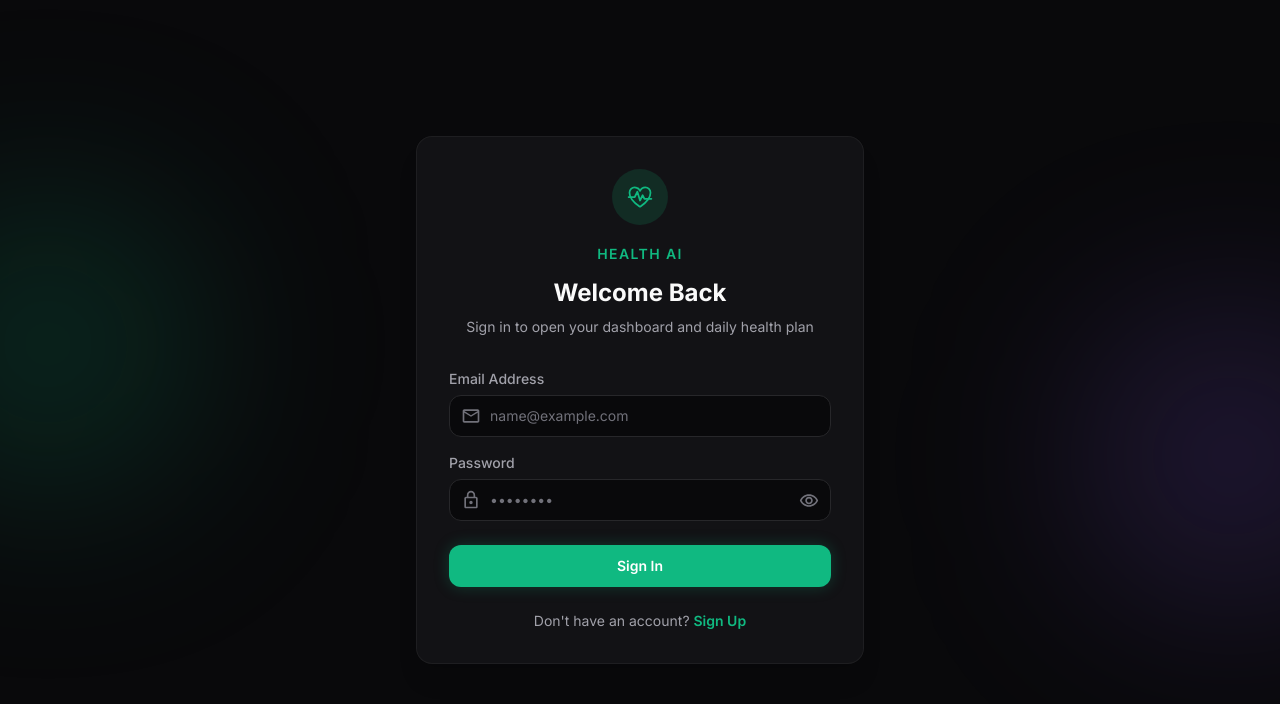
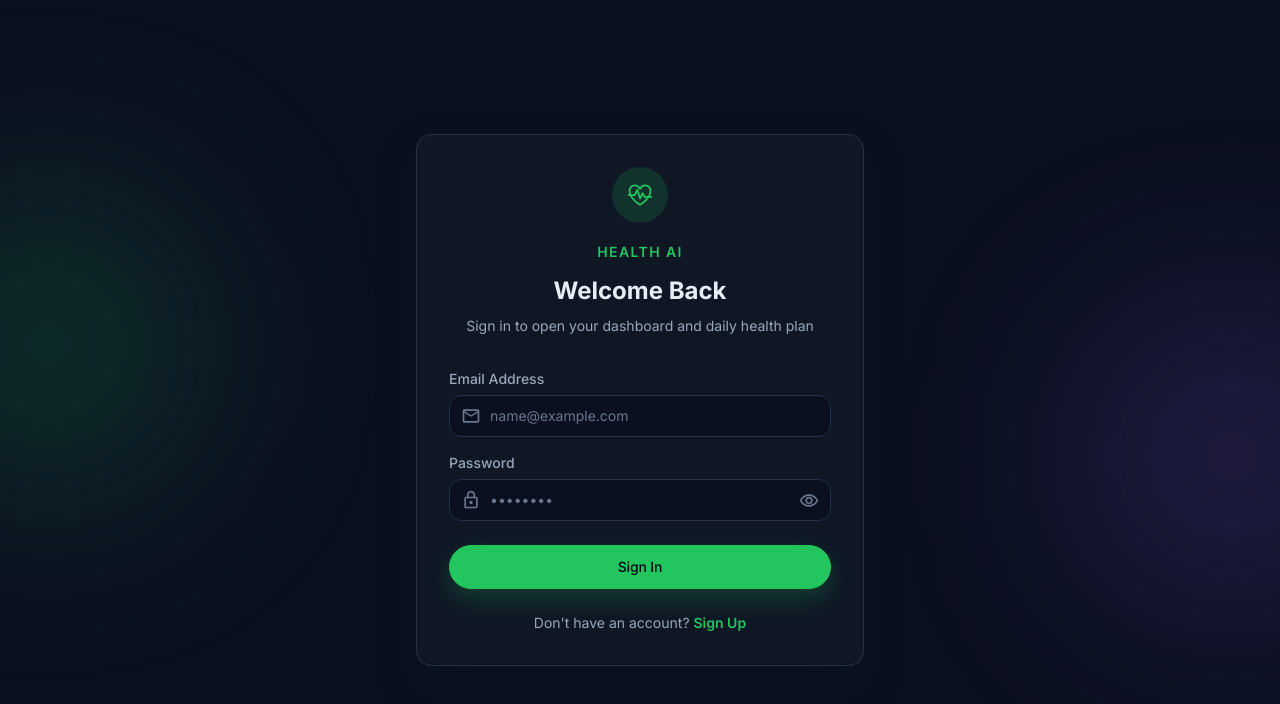
Before and after one commit to apratimd20/HealthAI, a React (Vite) app in the folder health-ai-frontend/: page /login in a window 1280 px wide. Shown: the top 704 px of the page. Built offline with nearby package versions, Linux system fonts and the light colour scheme; no server answers.

Commit message:
fix ui issue

```diff
--- a/health-ai-frontend/src/components/ui/Button.jsx
+++ b/health-ai-frontend/src/components/ui/Button.jsx
@@ -2,18 +2,20 @@ import React from 'react';
 
 const variantClasses = {
   primary:
-    'bg-brand text-white hover:bg-brand-hover shadow-[0_0_15px_rgba(16,185,129,0.25)] border border-transparent',
+    'bg-brand text-slate-950 border border-brand hover:bg-brand-hover shadow-[0_10px_24px_rgba(34,197,94,0.22)]',
   secondary:
-    'bg-surface-card text-fg border border-border-default hover:bg-surface-card-hover',
+    'bg-surface-card text-fg border border-border-default hover:bg-surface-card-hover hover:border-brand/30',
   outline:
     'bg-transparent text-fg border border-border-default hover:border-brand hover:text-brand',
+  danger:
+    'bg-red-500/10 text-red-300 border border-red-500/30 hover:bg-red-500/15',
   text: 'bg-transparent text-fg-muted hover:text-fg border border-transparent',
 };
 
 const sizeClasses = {
-  sm: 'px-3 py-1.5 text-sm gap-1.5',
-  md: 'px-5 py-2.5 text-sm gap-2',
-  lg: 'px-6 py-3 text-base gap-2',
+  sm: 'h-9 px-3 text-sm gap-1.5',
+  md: 'h-11 px-4 text-sm gap-2',
+  lg: 'h-12 px-5 text-base gap-2.5',
 };
 
 const Button = ({
@@ -25,13 +27,16 @@ const Button = ({
   disabled = false,
   onClick,
   icon,
+  iconPosition = 'left',
   className = '',
   ...props
 }) => {
+  const hasIcon = !loading && icon;
+
   return (
     <button
       type={type}
-      className={`inline-flex items-center justify-center rounded-md font-semibold transition-all duration-200 disabled:cursor-not-allowed disabled:opacity-50 ${variantClasses[variant]} ${sizeClasses[size]} ${loading ? 'relative' : ''} ${className}`}
+      className={`inline-flex items-center justify-center rounded-xl font-medium tracking-[-0.01em] transition-all duration-200 disabled:cursor-not-allowed disabled:opacity-50 ${variantClasses[variant]} ${sizeClasses[size]} ${loading ? 'relative' : ''} ${className}`}
       onClick={onClick}
       disabled={disabled || loading}
       {...props}
@@ -39,8 +44,13 @@ const Button = ({
       {loading && (
         <span className="h-4 w-4 animate-spin rounded-full border-2 border-current border-t-transparent" />
       )}
-      {!loading && icon && <span className="flex shrink-0 items-center">{icon}</span>}
+      {!loading && hasIcon && iconPosition === 'left' && (
+        <span className="flex shrink-0 items-center">{icon}</span>
+      )}
       <span>{children}</span>
+      {!loading && hasIcon && iconPosition === 'right' && (
+        <span className="flex shrink-0 items-center">{icon}</span>
+      )}
     </button>
   );
 };
--- a/health-ai-frontend/src/components/ui/Card.jsx
+++ b/health-ai-frontend/src/components/ui/Card.jsx
@@ -15,12 +15,12 @@ const Card = ({
   const Component = isInteractive ? motion.div : 'div';
   const motionProps = isInteractive ? { whileHover: cardHover } : {};
 
-  const style = accentColor ? { borderTop: `4px solid ${accentColor}` } : {};
+  const style = accentColor ? { borderTop: `3px solid ${accentColor}` } : {};
 
   return (
     <Component
       style={style}
-      className={`rounded-lg border border-border-default bg-surface-card p-5 ${glow ? 'shadow-[0_0_20px_rgba(16,185,129,0.08)]' : ''} ${isInteractive ? 'cursor-pointer transition-colors hover:bg-surface-card-hover' : ''} ${className}`}
+      className={`rounded-2xl border border-border-default bg-surface-card p-4 shadow-[0_8px_20px_rgba(15,23,42,0.06)] sm:p-5 ${glow ? 'shadow-[0_12px_30px_rgba(34,197,94,0.08)]' : ''} ${isInteractive ? 'cursor-pointer transition-colors hover:border-brand/20 hover:bg-surface-card-hover' : ''} ${className}`}
       onClick={onClick}
       {...motionProps}
       {...props}
--- a/health-ai-frontend/src/index.css
+++ b/health-ai-frontend/src/index.css
@@ -3,32 +3,53 @@
 @theme {
   --font-sans: "Inter", system-ui, -apple-system, BlinkMacSystemFont, "Segoe UI", Roboto,
     sans-serif;
-  --color-surface-base: #09090b;
-  --color-surface-muted: #0e0e11;
-  --color-surface-card: #18181b;
-  --color-surface-card-hover: #202024;
-  --color-border-default: #27272a;
-  --color-brand: #10b981;
-  --color-brand-hover: #34d399;
-  --color-fg: #fafafa;
-  --color-fg-muted: #a1a1aa;
-  --color-fg-subtle: #71717a;
+  --color-surface-base: #0b1020;
+  --color-surface-muted: #101827;
+  --color-surface-card: #111827;
+  --color-surface-card-hover: #162032;
+  --color-border-default: #233047;
+  --color-brand: #22c55e;
+  --color-brand-hover: #16a34a;
+  --color-fg: #e5edf7;
+  --color-fg-muted: #9aa7b8;
+  --color-fg-subtle: #6a778a;
   --color-danger: #ef4444;
   --color-water: #3b82f6;
   --color-sleep: #8b5cf6;
   --color-calories: #f59e0b;
   --radius-sm: 8px;
   --radius-md: 12px;
-  --radius-lg: 20px;
+  --radius-lg: 18px;
+  --radius-xl: 24px;
 }
 
 @layer base {
+  * {
+    box-sizing: border-box;
+  }
+
+  html {
+    scroll-behavior: smooth;
+    background: #0b1020;
+  }
+
   body {
-    @apply bg-surface-base text-fg font-sans antialiased overflow-x-hidden;
+    @apply min-h-svh bg-surface-base text-fg antialiased overflow-x-hidden font-sans;
+    text-rendering: optimizeLegibility;
+    -webkit-font-smoothing: antialiased;
+    -moz-osx-font-smoothing: grayscale;
   }
 
   #root {
     @apply min-h-svh w-full;
+  }
+
+  a, button, input, select, textarea {
+    @apply transition-all duration-200;
+  }
+
+  ::selection {
+    background: rgba(34, 197, 94, 0.2);
   }
 
   ::-webkit-scrollbar {
@@ -50,18 +71,24 @@
 }
 
 @utility glass-panel {
-  background: rgba(24, 24, 27, 0.7);
-  backdrop-filter: blur(12px);
-  -webkit-backdrop-filter: blur(12px);
-  border: 1px solid rgba(255, 255, 255, 0.05);
+  background: rgba(17, 24, 39, 0.92);
+  border: 1px solid rgba(148, 163, 184, 0.18);
+  box-shadow: 0 20px 45px rgba(15, 23, 42, 0.2);
 }
 
 @utility form-select {
-  @apply w-full rounded-md border border-border-default bg-surface-base px-3 py-2.5 text-sm text-fg transition-colors;
-  @apply focus:border-brand focus:outline-none focus:ring-1 focus:ring-brand;
+  @apply w-full rounded-lg border border-border-default bg-surface-base px-3.5 py-2.5 text-sm text-fg transition-colors;
+  @apply focus:border-brand focus:outline-none focus:ring-2 focus:ring-brand/20;
 }
 
-/* Hide scrollbar for nav */
+@utility app-shell {
+  @apply mx-auto w-full max-w-7xl px-3 sm:px-4 lg:px-6;
+}
+
+@utility section-card {
+  @apply rounded-2xl border border-border-default bg-surface-card shadow-[0_8px_24px_rgba(15,23,42,0.12)];
+}
+
 .scrollbar-hide::-webkit-scrollbar {
   display: none;
 }
--- a/health-ai-frontend/src/layouts/AuthLayout.jsx
+++ b/health-ai-frontend/src/layouts/AuthLayout.jsx
@@ -5,26 +5,26 @@ import { IoFitnessOutline } from 'react-icons/io5';
 
 const AuthLayout = ({ children, title, subtitle }) => {
   return (
-    <div className="relative flex min-h-svh items-center justify-center overflow-hidden bg-surface-base px-4 py-10">
+    <div className="relative flex min-h-svh items-center justify-center overflow-hidden bg-surface-base px-3 py-6 sm:px-4 sm:py-10">
       <div className="pointer-events-none absolute inset-0">
         <div className="absolute -left-24 top-1/4 h-72 w-72 rounded-full bg-brand/20 blur-[100px]" />
         <div className="absolute -right-24 bottom-1/4 h-72 w-72 rounded-full bg-sleep/20 blur-[100px]" />
       </div>
 
       <motion.div
-        className="glass-panel relative z-10 w-full max-w-md rounded-2xl p-8 shadow-xl"
+        className="glass-panel relative z-10 w-full max-w-[22rem] rounded-2xl p-5 shadow-xl sm:max-w-md sm:p-8"
         variants={pageTransition}
         initial="initial"
         animate="animate"
         exit="exit"
       >
-        <div className="mb-8 text-center">
+        <div className="mb-6 text-center sm:mb-8">
           <div className="mx-auto mb-4 flex h-14 w-14 items-center justify-center rounded-full bg-brand/15 text-brand">
             <IoFitnessOutline className="h-7 w-7" />
           </div>
           <span className="text-sm font-semibold uppercase tracking-widest text-brand">Health AI</span>
-          <h1 className="mt-3 text-2xl font-bold text-fg">{title}</h1>
-          {subtitle && <p className="mt-2 text-sm text-fg-muted">{subtitle}</p>}
+          <h1 className="mt-3 text-[1.7rem] font-bold text-fg sm:text-2xl">{title}</h1>
+          {subtitle && <p className="mt-2 text-sm leading-relaxed text-fg-muted">{subtitle}</p>}
         </div>
         <div>{children}</div>
       </motion.div>
--- a/health-ai-frontend/src/layouts/DashboardLayout.jsx
+++ b/health-ai-frontend/src/layouts/DashboardLayout.jsx
@@ -58,17 +58,19 @@ const DashboardLayout = ({ children }) => {
     <div className="min-h-svh bg-surface-base">
       <header className="sticky top-0 z-50 border-b border-white/10 bg-surface-base/90 backdrop-blur-md">
         <div className="mx-auto flex h-16 max-w-6xl items-center justify-between px-3 sm:px-6">
-          <div className="flex items-center gap-2.5">
-            <div className="flex h-9 w-9 items-center justify-center rounded-full bg-brand/15 text-brand">
+          <div className="flex min-w-0 items-center gap-2.5">
+            <div className="flex h-9 w-9 shrink-0 items-center justify-center rounded-full bg-brand/15 text-brand">
               <IoFitnessOutline className="h-5 w-5" />
             </div>
-            <span className="text-base font-extrabold tracking-tight text-fg sm:text-lg">
+            <span className="truncate text-base font-extrabold tracking-tight text-fg sm:text-lg">
               Health AI
             </span>
           </div>
 
           <div className="flex items-center gap-2 sm:gap-3">
-            <NotificationToggle />
+            <div className="scale-[0.92] sm:scale-100">
+              <NotificationToggle />
+            </div>
 
             <div className="relative" ref={dropdownRef}>
               <button
```
Also changed, not shown: health-ai-frontend/src/pages/Feed.jsx (+47 -47 lines).
